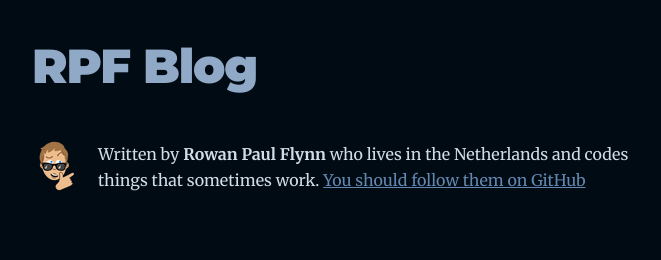
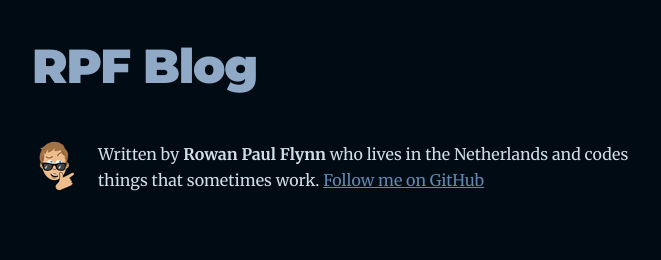
Before and after one commit to Rowan-Paul/blog, a Gatsby site: page / in a window 1280 px wide. Shown: the top 260 px of the page, without its empty margins (292-953 px from the left). Built offline with nearby package versions, Linux system fonts and the light colour scheme; Gatsby itself is replaced by a stand-in of ours.

Commit message:
Update bio

```diff
--- a/src/components/bio.js
+++ b/src/components/bio.js
@@ -56,7 +56,7 @@ const Bio = () => {
           Written by <strong>{author.name}</strong> {author?.summary || null}
           {` `}
           <a href={`https://github.com/${social?.github || ``}`}>
-            You should follow them on GitHub
+            Follow me on GitHub
           </a>
         </p>
       )}
```
